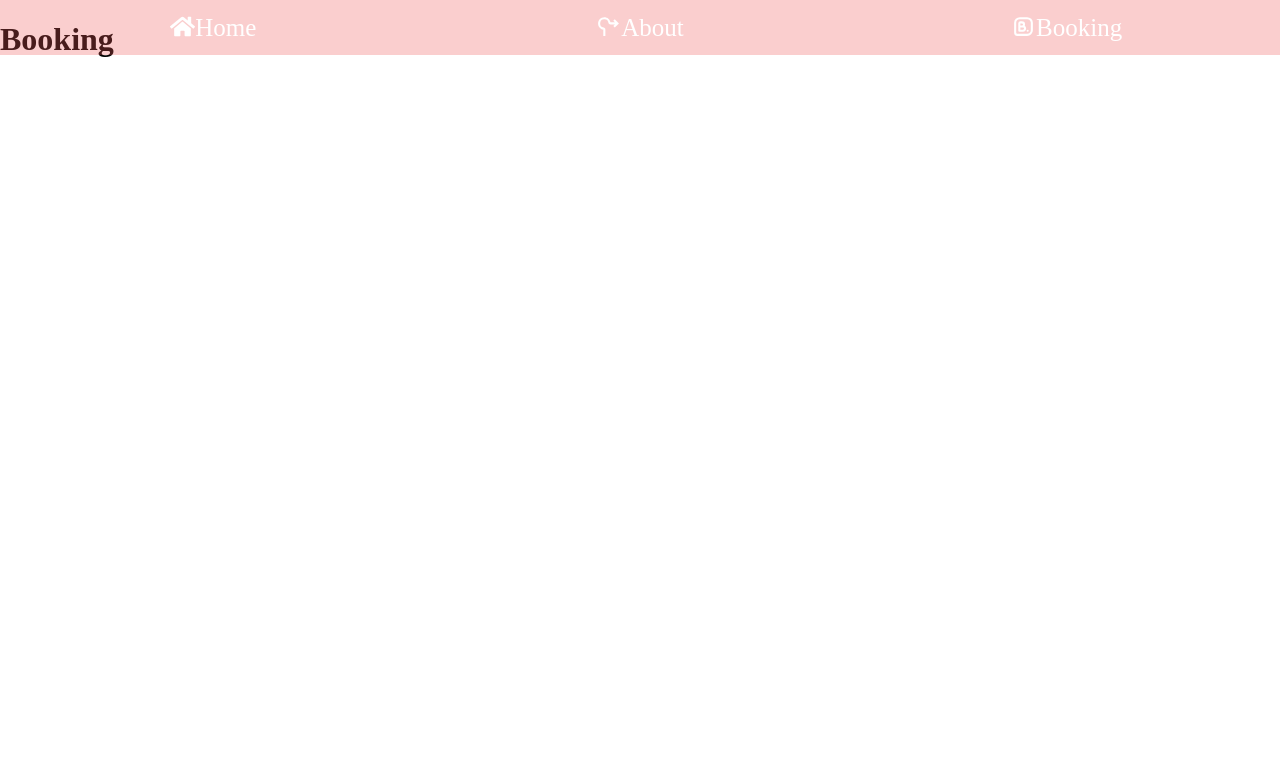
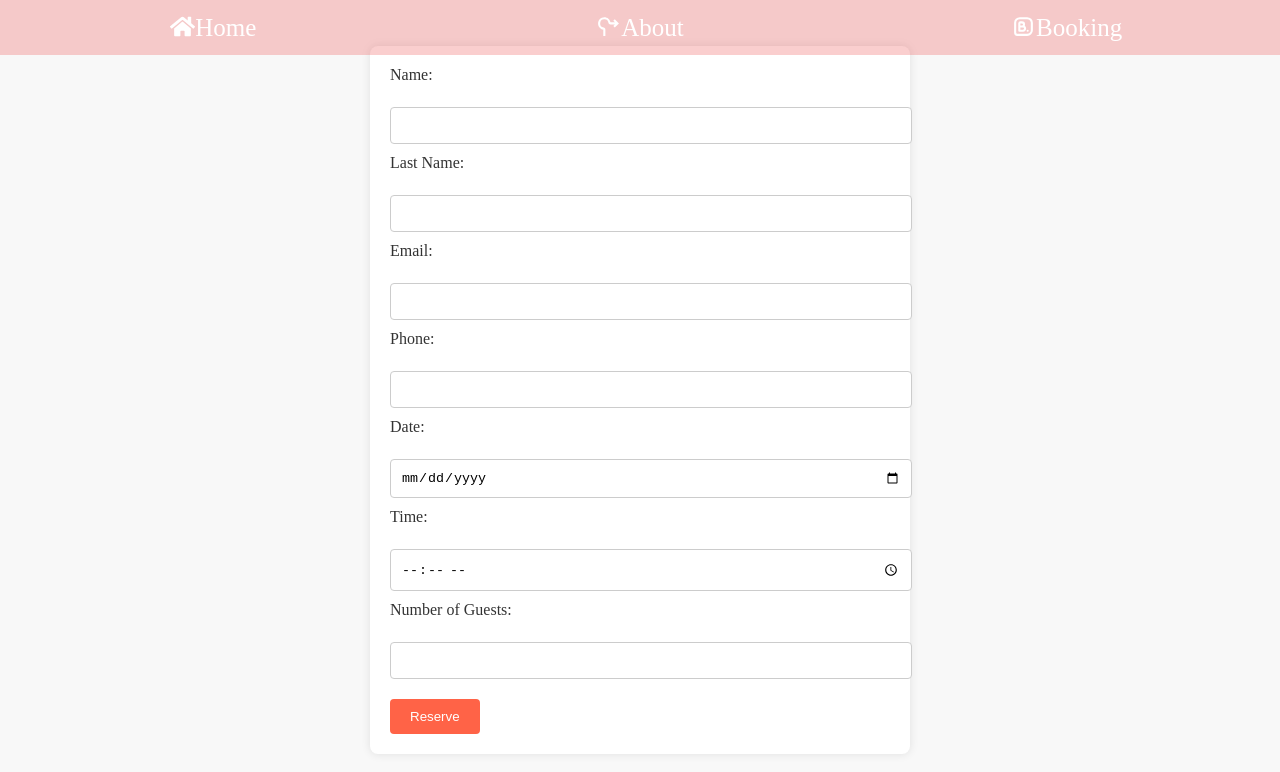
Before and after one commit to silvertejp89/Restaurant, a React (Vite) app: page /booking in a window 1280 px wide. Shown: the top 772 px of the page. Built offline with nearby package versions, Linux system fonts and the light colour scheme.

Commit message:
Form.tsx , Booking.tsx, Bookingpage.css
The component is up and runnning. Added some design to the form

```diff
--- a/src/Pages/Booking.tsx
+++ b/src/Pages/Booking.tsx
@@ -1,9 +1,10 @@
-
+import Form  from '../Components/Form';
+import '../Style/Bookinpage.css';
 
 export function Booking() {
     return (
         <div>
-        <h1>Booking</h1>
+            <Form />
         </div>
     );
-    }
+}
--- a/src/Pages/Layout.tsx
+++ b/src/Pages/Layout.tsx
@@ -2,7 +2,7 @@
 
 import { Outlet } from "react-router-dom";
 
-import { Topnav } from "../components/Topnav";
+import { Topnav } from "../Components/Topnav";
 
 
 
--- /dev/null
+++ b/src/Style/Bookinpage.css
@@ -0,0 +1,49 @@
+.form-container {
+    display: flex;
+    justify-content: center;
+    align-items: center;
+    height: 100vh;
+    background-color: #f8f8f8;
+}
+
+#bookingForm {
+    background-color: #fff;
+    padding: 20px;
+    border-radius: 8px;
+    box-shadow: 0px 0px 10px 0px rgba(0,0,0,0.1);
+    width: 80%;
+    max-width: 500px;
+}
+
+#bookingForm label {
+    display: block;
+    margin-bottom: 5px;
+    color: #333;
+}
+
+#bookingForm input[type="text"],
+#bookingForm input[type="email"],
+#bookingForm input[type="tel"],
+#bookingForm input[type="date"],
+#bookingForm input[type="time"],
+#bookingForm input[type="number"] {
+    width: 100%;
+    padding: 10px;
+    margin-bottom: 10px;
+    border-radius: 4px;
+    border: 1px solid #ccc;
+}
+
+#bookingForm input[type="submit"] {
+    background-color: #ff6347;
+    color: #fff;
+    border: none;
+    padding: 10px 20px;
+    border-radius: 4px;
+    cursor: pointer;
+    margin-top: 10px;
+}
+
+#bookingForm input[type="submit"]:hover {
+    background-color: #ff4500;
+}
--- a/src/components/Form.tsx
+++ b/src/components/Form.tsx
@@ -60,6 +60,7 @@ const Form = () => {
     };
 
     return (
+        <div className="form-container">
             <form id="bookingForm" onSubmit={handleSubmit}>
                 <label htmlFor="name">Name:</label><br />
                 <input type="text" id="name" name="name" required onChange={handleChange} value={formState.name} /><br />
@@ -75,8 +76,9 @@ const Form = () => {
                 <input type="time" id="time" name="time" required onChange={handleChange} value={formState.time} /><br />
                 <label htmlFor="numberOfGuests">Number of Guests:</label><br />
                 <input type="number" id="numberOfGuests" name="numberOfGuests" required onChange={handleChange} value={formState.numberOfGuests} /><br />
-            <input type="submit" value="Submit" />
+                <input type="submit" value="Reserve" />
             </form>
+        </div>
     );
 };
 
```
Lines whose indentation alone changed are shown as unchanged.
